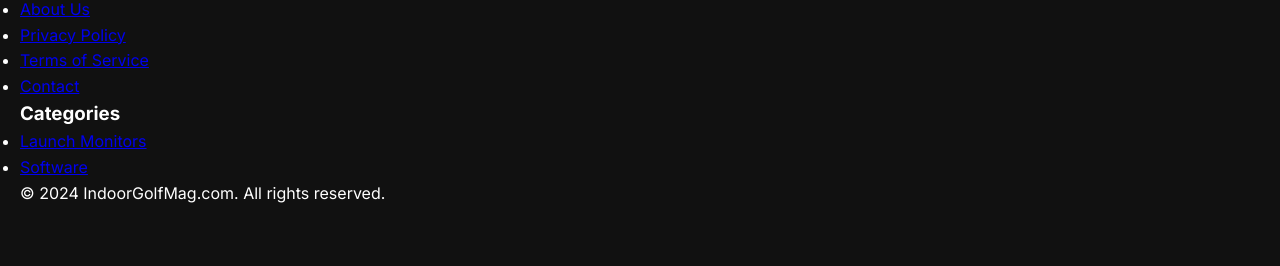
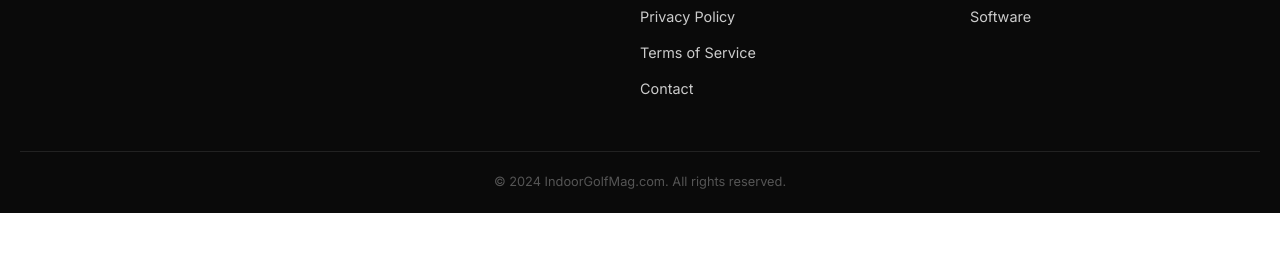
Before and after one commit to Mirqo1/indoor-golf-mag, a plain HTML site: page index.html in a window 1280 px wide. Shown: the part 1124-1390 px from the top of the page. After the commit the page ends 1337 px from the top, so only its background shows below. Drawn offline with Linux system fonts and the light colour scheme.

Commit message:
Formatovanie paticky

```diff
--- a/css/style.css
+++ b/css/style.css
@@ -213,3 +213,51 @@
     .featured-article { grid-column: span 1; height: 350px; }
     .sidebar { grid-template-columns: 1fr; }
 }
+
+/* Vylepšená pätička */
+.main-footer {
+    background: #0a0a0a;
+    color: #fff;
+    padding: 60px 0 20px 0;
+    margin-top: 80px;
+}
+
+.footer-grid {
+    display: grid;
+    grid-template-columns: 2fr 1fr 1fr;
+    gap: 40px;
+    margin-bottom: 40px;
+}
+
+.footer-brand h2 span { color: var(--primary-blue); }
+.footer-brand p { color: #888; margin-top: 10px; font-size: 0.9rem; }
+
+.footer-links h3 {
+    font-size: 1rem;
+    margin-bottom: 20px;
+    color: var(--primary-blue);
+    text-transform: uppercase;
+    letter-spacing: 1px;
+}
+
+.footer-links ul { list-style: none; }
+.footer-links ul li { margin-bottom: 10px; }
+.footer-links a {
+    color: #ccc;
+    text-decoration: none;
+    font-size: 0.9rem;
+    transition: color 0.3s;
+}
+.footer-links a:hover { color: #fff; }
+
+.footer-bottom {
+    border-top: 1px solid #222;
+    padding-top: 20px;
+    text-align: center;
+    color: #555;
+    font-size: 0.8rem;
+}
+
+@media (max-width: 768px) {
+    .footer-grid { grid-template-columns: 1fr; text-align: center; }
+}
```
